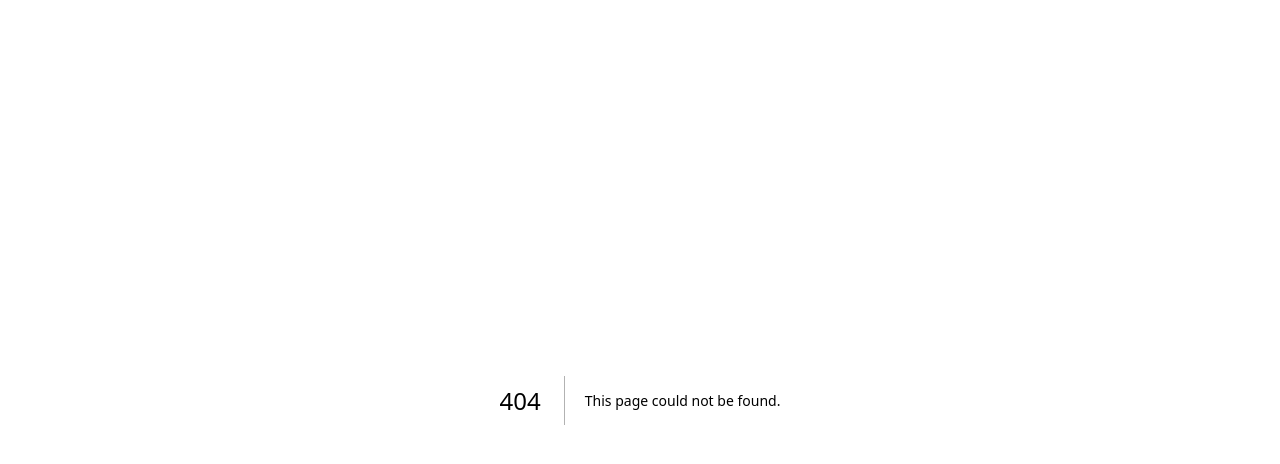
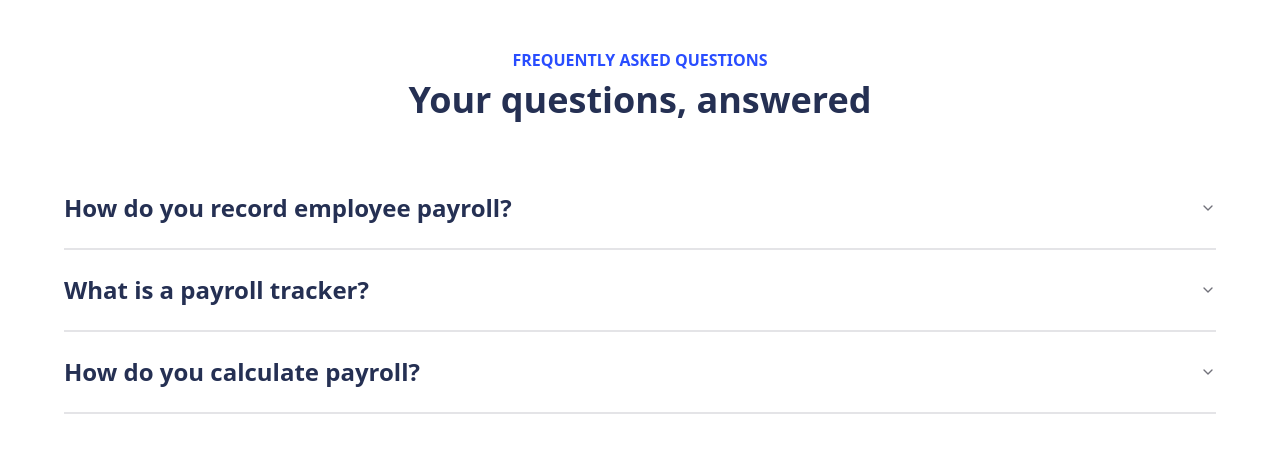
Before and after one commit to Faizanshaikh26/company, a Next.js app in the folder company/: page /FAQ in a window 1280 px wide. Before the commit this address had no page. Shown: the top 464 px of the page. Built offline with nearby package versions, Linux system fonts and the light colour scheme.

Commit message:
accordian UI

```diff
--- a/company/package.json
+++ b/company/package.json
@@ -9,6 +9,7 @@
     "lint": "next lint"
   },
   "dependencies": {
+    "@radix-ui/react-accordion": "^1.2.2",
     "@radix-ui/react-navigation-menu": "^1.2.3",
     "class-variance-authority": "^0.7.1",
     "clsx": "^2.1.1",
--- /dev/null
+++ b/company/src/app/FAQ/page.tsx
@@ -0,0 +1,50 @@
+import React from "react";
+import { Accordion, AccordionItem, AccordionTrigger, AccordionContent } from "@/components/ui/accordion";
+
+export default function FAQ() {
+  return (
+    <div className="bg-white py-12">
+      {/* Heading Section */}
+      <div className="text-center">
+        <p className="text-base font-semibold text-[#294dff]">FREQUENTLY ASKED QUESTIONS</p>
+        <h2 className="text-4xl font-bold text-[#253053] mt-2">Your questions, answered</h2>
+      </div>
+
+      {/* Accordion Section */}
+      <div className="max-w-6xl mx-auto mt-12">
+  <Accordion type="single" collapsible>
+    {/* Accordion Item 1 */}
+    <AccordionItem value="item-1">
+      <AccordionTrigger className="text-[#253053] text-2xl font-semibold border-b py-6">
+        How do you record employee payroll?
+      </AccordionTrigger>
+      <AccordionContent className="text-gray-600 text-lg py-4">
+        To record employee payroll, you need to document salaries, wages, bonuses, and deductions accurately in payroll software or spreadsheets. Always ensure compliance with tax regulations.
+      </AccordionContent>
+    </AccordionItem>
+
+    {/* Accordion Item 2 */}
+    <AccordionItem value="item-2">
+      <AccordionTrigger className="text-[#253053] text-2xl font-semibold border-b py-6">
+        What is a payroll tracker?
+      </AccordionTrigger>
+      <AccordionContent className="text-gray-600 text-lg py-4">
+        A payroll tracker is a tool that helps employers track employee hours, calculate wages, and ensure timely payroll processing. It often integrates with timekeeping and accounting systems.
+      </AccordionContent>
+    </AccordionItem>
+
+    {/* Accordion Item 3 */}
+    <AccordionItem value="item-3">
+      <AccordionTrigger className="text-[#253053] text-2xl font-semibold border-b py-6">
+        How do you calculate payroll?
+      </AccordionTrigger>
+      <AccordionContent className="text-gray-600 text-lg py-4">
+        Payroll calculation involves determining gross pay, subtracting deductions such as taxes and benefits, and issuing the remaining amount as net pay. Software can simplify this process significantly.
+      </AccordionContent>
+    </AccordionItem>
+  </Accordion>
+</div>
+
+    </div>
+  );
+}
--- a/company/src/app/page.tsx
+++ b/company/src/app/page.tsx
@@ -1,6 +1,7 @@
 import Footer from "./_Footer/page";
 import Navbar from "./_Navbar/page";
 import Banner from "./Banner/page";
+import FAQ from "./FAQ/page";
 import Hero from "./Hero/page";
 import MoneyLeaksSection from "./MoneyLeaksSection/page";
 import Payroll from "./Payroll/page";
@@ -35,7 +36,9 @@
 
 <Tracking/>
 
-<Payroll/>
+
+<Payroll />
+<FAQ/>
       <Footer/>
     </div>
   );
--- /dev/null
+++ b/company/src/components/ui/accordion.tsx
@@ -0,0 +1,57 @@
+"use client"
+
+import * as React from "react"
+import * as AccordionPrimitive from "@radix-ui/react-accordion"
+import { ChevronDown } from "lucide-react"
+
+import { cn } from "@/lib/utils"
+
+const Accordion = AccordionPrimitive.Root
+
+const AccordionItem = React.forwardRef<
+  React.ElementRef<typeof AccordionPrimitive.Item>,
+  React.ComponentPropsWithoutRef<typeof AccordionPrimitive.Item>
+>(({ className, ...props }, ref) => (
+  <AccordionPrimitive.Item
+    ref={ref}
+    className={cn("border-b", className)}
+    {...props}
+  />
+))
+AccordionItem.displayName = "AccordionItem"
+
+const AccordionTrigger = React.forwardRef<
+  React.ElementRef<typeof AccordionPrimitive.Trigger>,
+  React.ComponentPropsWithoutRef<typeof AccordionPrimitive.Trigger>
+>(({ className, children, ...props }, ref) => (
+  <AccordionPrimitive.Header className="flex">
+    <AccordionPrimitive.Trigger
+      ref={ref}
+      className={cn(
+        "flex flex-1 items-center justify-between py-4 text-sm font-medium transition-all hover:underline text-left [&[data-state=open]>svg]:rotate-180",
+        className
+      )}
+      {...props}
+    >
+      {children}
+      <ChevronDown className="h-4 w-4 shrink-0 text-muted-foreground transition-transform duration-200" />
+    </AccordionPrimitive.Trigger>
+  </AccordionPrimitive.Header>
+))
+AccordionTrigger.displayName = AccordionPrimitive.Trigger.displayName
+
+const AccordionContent = React.forwardRef<
+  React.ElementRef<typeof AccordionPrimitive.Content>,
+  React.ComponentPropsWithoutRef<typeof AccordionPrimitive.Content>
+>(({ className, children, ...props }, ref) => (
+  <AccordionPrimitive.Content
+    ref={ref}
+    className="overflow-hidden text-sm data-[state=closed]:animate-accordion-up data-[state=open]:animate-accordion-down"
+    {...props}
+  >
+    <div className={cn("pb-4 pt-0", className)}>{children}</div>
+  </AccordionPrimitive.Content>
+))
+AccordionContent.displayName = AccordionPrimitive.Content.displayName
+
+export { Accordion, AccordionItem, AccordionTrigger, AccordionContent }
--- a/company/tailwind.config.ts
+++ b/company/tailwind.config.ts
@@ -55,6 +55,28 @@
   			lg: 'var(--radius)',
   			md: 'calc(var(--radius) - 2px)',
   			sm: 'calc(var(--radius) - 4px)'
+  		},
+  		keyframes: {
+  			'accordion-down': {
+  				from: {
+  					height: '0'
+  				},
+  				to: {
+  					height: 'var(--radix-accordion-content-height)'
+  				}
+  			},
+  			'accordion-up': {
+  				from: {
+  					height: 'var(--radix-accordion-content-height)'
+  				},
+  				to: {
+  					height: '0'
+  				}
+  			}
+  		},
+  		animation: {
+  			'accordion-down': 'accordion-down 0.2s ease-out',
+  			'accordion-up': 'accordion-up 0.2s ease-out'
   		}
   	}
   },
```
Also changed, not shown: 1 other file (tests, documents, lock files or other folders).
